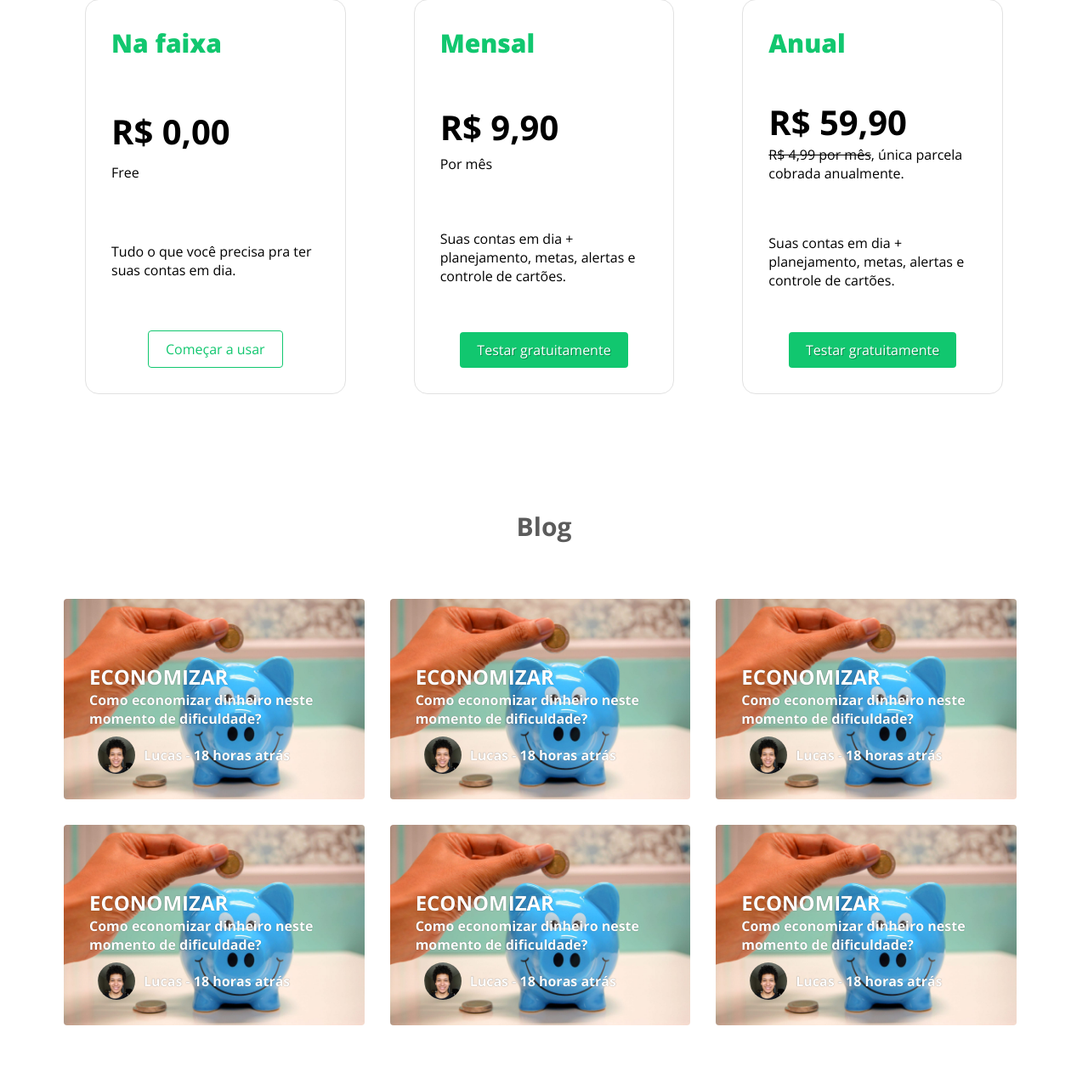
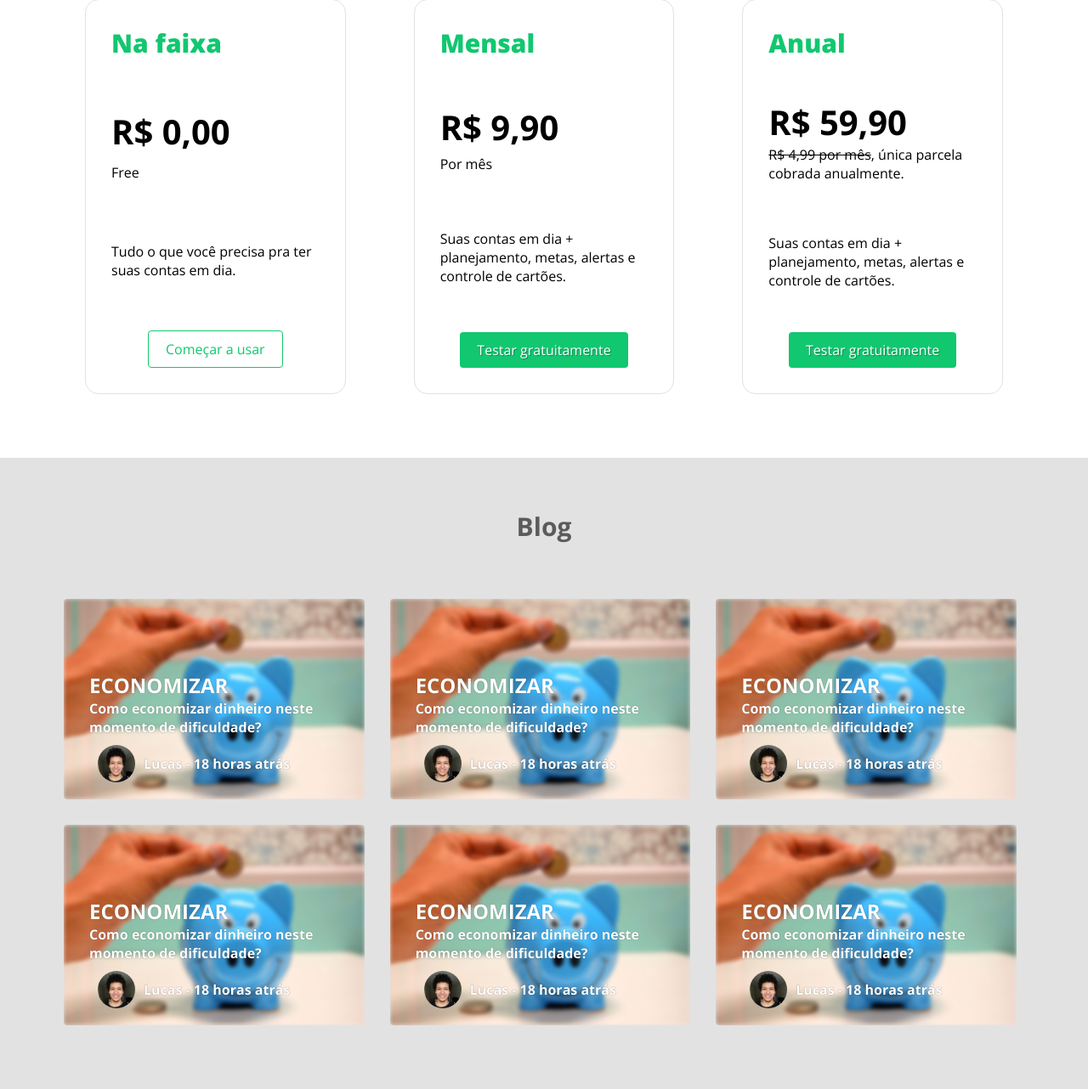
Before and after one commit to heroumcaslu/organizze, a PHP site: page /organizze/ in a window 1280 px wide. Shown: the part 3026-4308 px from the top of the page at 85% size. Run offline with PHP 8.4, Linux system fonts and the light colour scheme.

Commit message:
Blog updates

```diff
--- a/theme/blog.php
+++ b/theme/blog.php
@@ -7,7 +7,7 @@
         <div class="articles flex">
             <div class="article flex radius flex-3">
                 <a href="">
-                    <img class="radius" src="<?= $configBase ?>/assets/img/save-money.jpg" alt="">
+                    <img class="bg-img radius" src="<?= $configBase ?>/assets/img/save-money.jpg" alt="">
                     <header>
                         <h2>economizar</h2>
                         <p>Como economizar dinheiro neste momento de dificuldade?</p>
@@ -20,7 +20,7 @@
             </div>
             <div class="article flex radius flex-3">
                 <a href="">
-                    <img class="radius" src="<?= $configBase ?>/assets/img/save-money.jpg" alt="">
+                    <img class="bg-img radius" src="<?= $configBase ?>/assets/img/save-money.jpg" alt="">
                     <header>
                         <h2>economizar</h2>
                         <p>Como economizar dinheiro neste momento de dificuldade?</p>
@@ -33,7 +33,7 @@
             </div>
             <div class="article flex radius flex-3">
                 <a href="">
-                    <img class="radius" src="<?= $configBase ?>/assets/img/save-money.jpg" alt="">
+                    <img class="bg-img radius" src="<?= $configBase ?>/assets/img/save-money.jpg" alt="">
                     <header>
                         <h2>economizar</h2>
                         <p>Como economizar dinheiro neste momento de dificuldade?</p>
@@ -46,7 +46,7 @@
             </div>
             <div class="article flex radius flex-3">
                 <a href="">
-                    <img class="radius" src="<?= $configBase ?>/assets/img/save-money.jpg" alt="">
+                    <img class="bg-img radius" src="<?= $configBase ?>/assets/img/save-money.jpg" alt="">
                     <header>
                         <h2>economizar</h2>
                         <p>Como economizar dinheiro neste momento de dificuldade?</p>
@@ -59,7 +59,7 @@
             </div>
             <div class="article flex radius flex-3">
                 <a href="">
-                    <img class="radius" src="<?= $configBase ?>/assets/img/save-money.jpg" alt="">
+                    <img class="bg-img radius" src="<?= $configBase ?>/assets/img/save-money.jpg" alt="">
                     <header>
                         <h2>economizar</h2>
                         <p>Como economizar dinheiro neste momento de dificuldade?</p>
@@ -72,7 +72,7 @@
             </div>
             <div class="article flex radius flex-3">
                 <a href="">
-                    <img class="radius" src="<?= $configBase ?>/assets/img/save-money.jpg" alt="">
+                    <img class="bg-img radius" src="<?= $configBase ?>/assets/img/save-money.jpg" alt="">
                     <header>
                         <h2>economizar</h2>
                         <p>Como economizar dinheiro neste momento de dificuldade?</p>
--- a/theme/style.css
+++ b/theme/style.css
@@ -440,6 +440,12 @@ nav.flex {
 
 /* Blog */
 
+.blog-area {
+
+    background: #e2e2e2;
+
+}
+
 .blog-header h2 {
 
     font-size: 1.875em;
@@ -458,6 +464,13 @@ nav.flex {
 .article {
 
     position: relative;
+    overflow: hidden;
+
+}
+
+.article .bg-img {
+
+    filter: blur(2px);
 
 }
 
@@ -468,7 +481,7 @@ nav.flex {
     position: absolute;
     left: 0;
     bottom: 0;
-    padding: 20px 30px;
+    padding: 10px 30px;
     align-items: center;
 
 }
```
